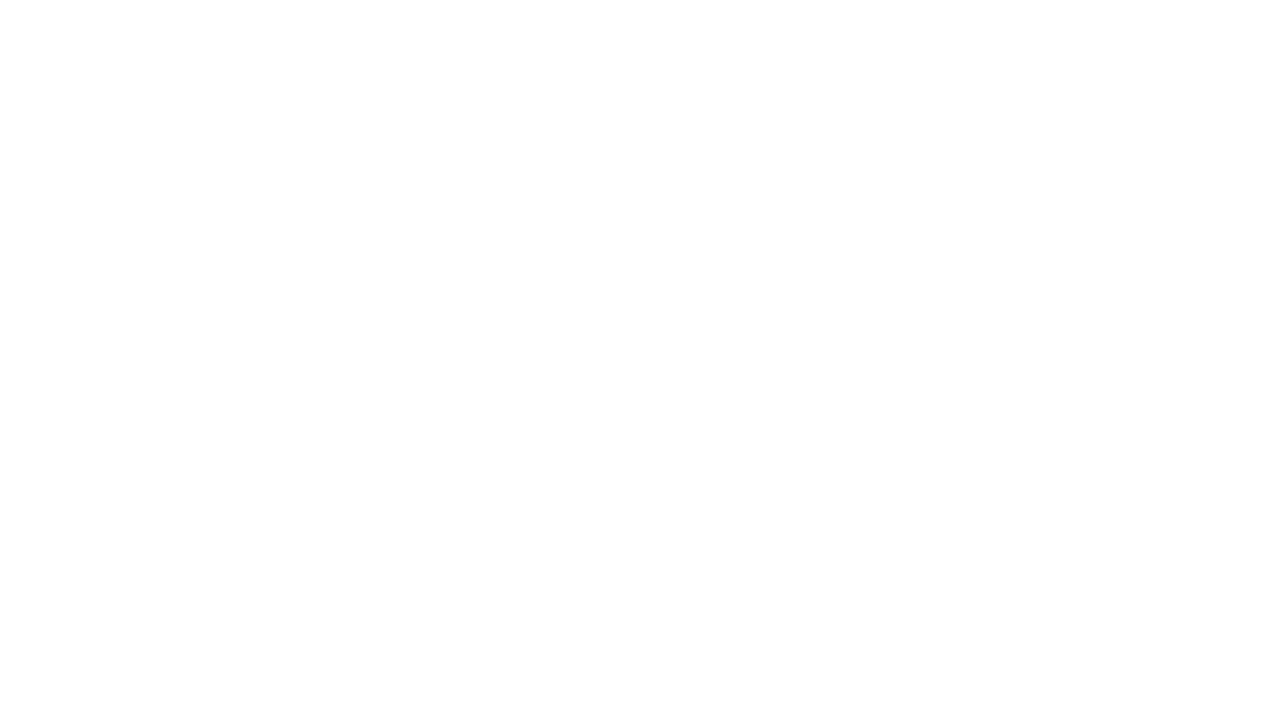
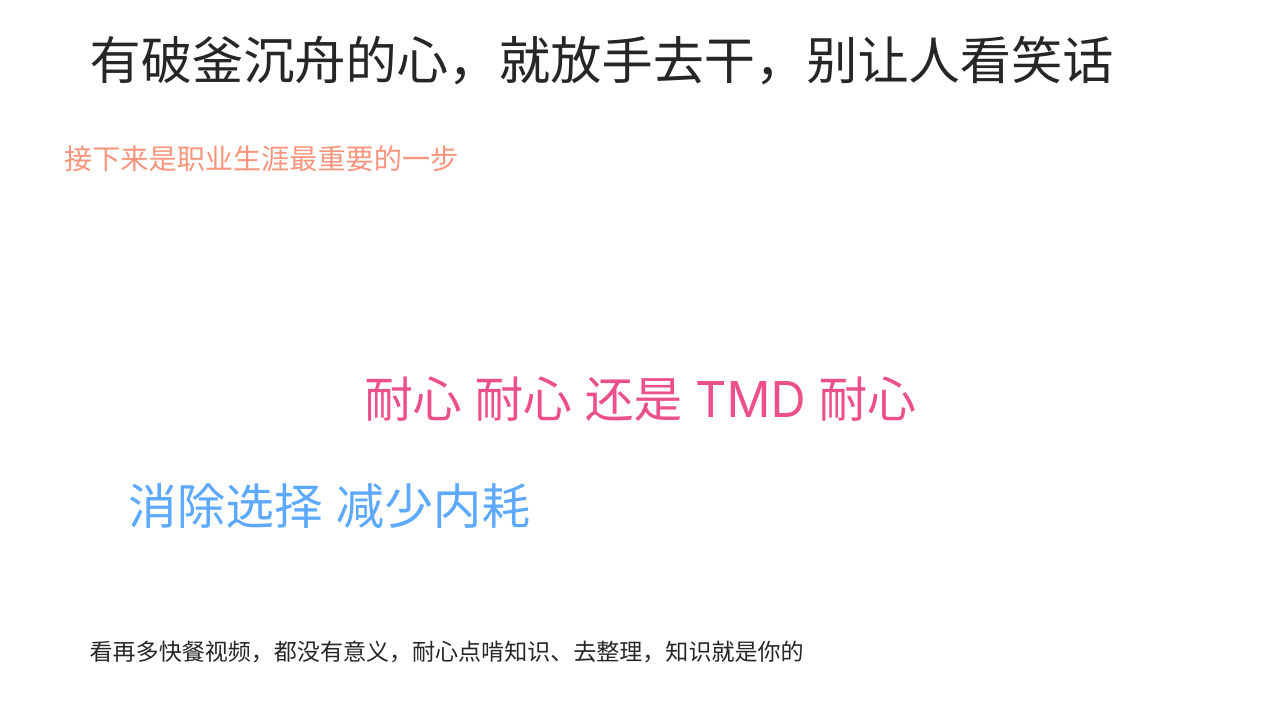
Before and after one commit to FlashWo1f/myWebsite, a Vue app: page /#/wallpaper in a window 1280 px wide. Before the commit this address had no page. Shown: the top 702 px of the page. Built offline with nearby package versions, Linux system fonts and the light colour scheme.

Commit message:
add: 激励自己

```diff
--- a/src/router/index.js
+++ b/src/router/index.js
@@ -10,6 +10,7 @@ const router = createRouter({
     { path: '/todo', component: () => import('@/views/todolist/index.vue') },
     { path: '/count', component: () => import('@/views/count/Count.vue') },
     { path: '/workcard', component: () => import('@/views/workcard/WorkCard.vue') },
+    { path: '/wallpaper', component: () => import('@/views/wallpaper/wallpaper.vue') },
     {
       path: '/echarts',
       component: () => import('@/views/echarts/index.vue'),
--- /dev/null
+++ b/src/views/wallpaper/wallpaper.vue
@@ -0,0 +1,77 @@
+<template>
+  <div class="wrap">
+    <div class="sentence"
+      v-for="se in sentences"
+      :key="se.content"
+      :style="{
+        ...se.style,
+        top: se.top + 'vh',
+        left: se.left + 'vw',
+      }"
+    >
+      {{ se.content }}
+    </div>
+  </div>
+</template>
+
+<script setup>
+const sentences = [
+  {
+    content: '接下来是职业生涯最重要的一步',
+    style: {
+      fontSize: '2.2vw',
+      // width: '30px',
+      color: '#f8957c'
+    },
+    left: 5,
+    top: 18
+  },
+  {
+    content: '有破釜沉舟的心，就放手去干，别让人看笑话',
+    style: {
+      fontSize: '4vw',
+    },
+    left: 7,
+    top: 4
+  },
+  {
+    content: '看再多快餐视频，都没有意义，耐心点啃知识、去整理，知识就是你的',
+    style: {
+      fontSize: '1.8vw',
+    },
+    left: 7,
+    top: 80
+  },
+  {
+    content: '耐心 耐心 还是 TMD 耐心',
+    style: {
+      fontSize: '3.8vw',
+      color: '#EB508B',
+      transform: 'translate(-50%, -50%)'
+    },
+    left: 50,
+    top: 50
+  },
+  {
+    content: '消除选择 减少内耗',
+    style: {
+      fontSize: '3.8vw',
+      color: '#5CA9FF',
+    },
+    left: 10,
+    top: 60
+  },
+]
+</script>
+
+<style lang="less" scoped>
+.wrap {
+  width: 100vw;
+  height: 100vh;
+  position: absolute;
+  .sentence {
+    position: absolute;
+    line-height: 1.1;
+  }
+}
+</style>
```
